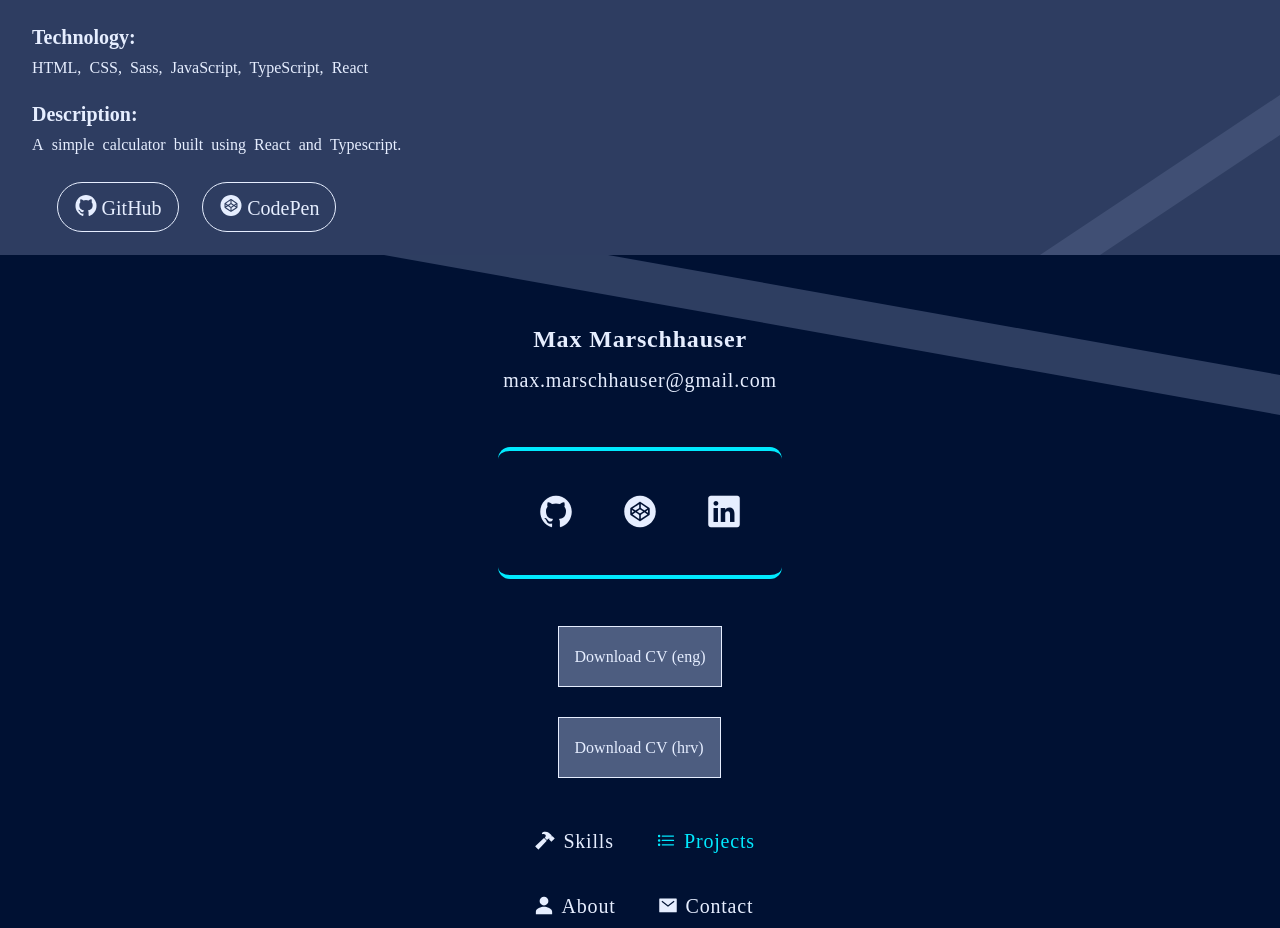
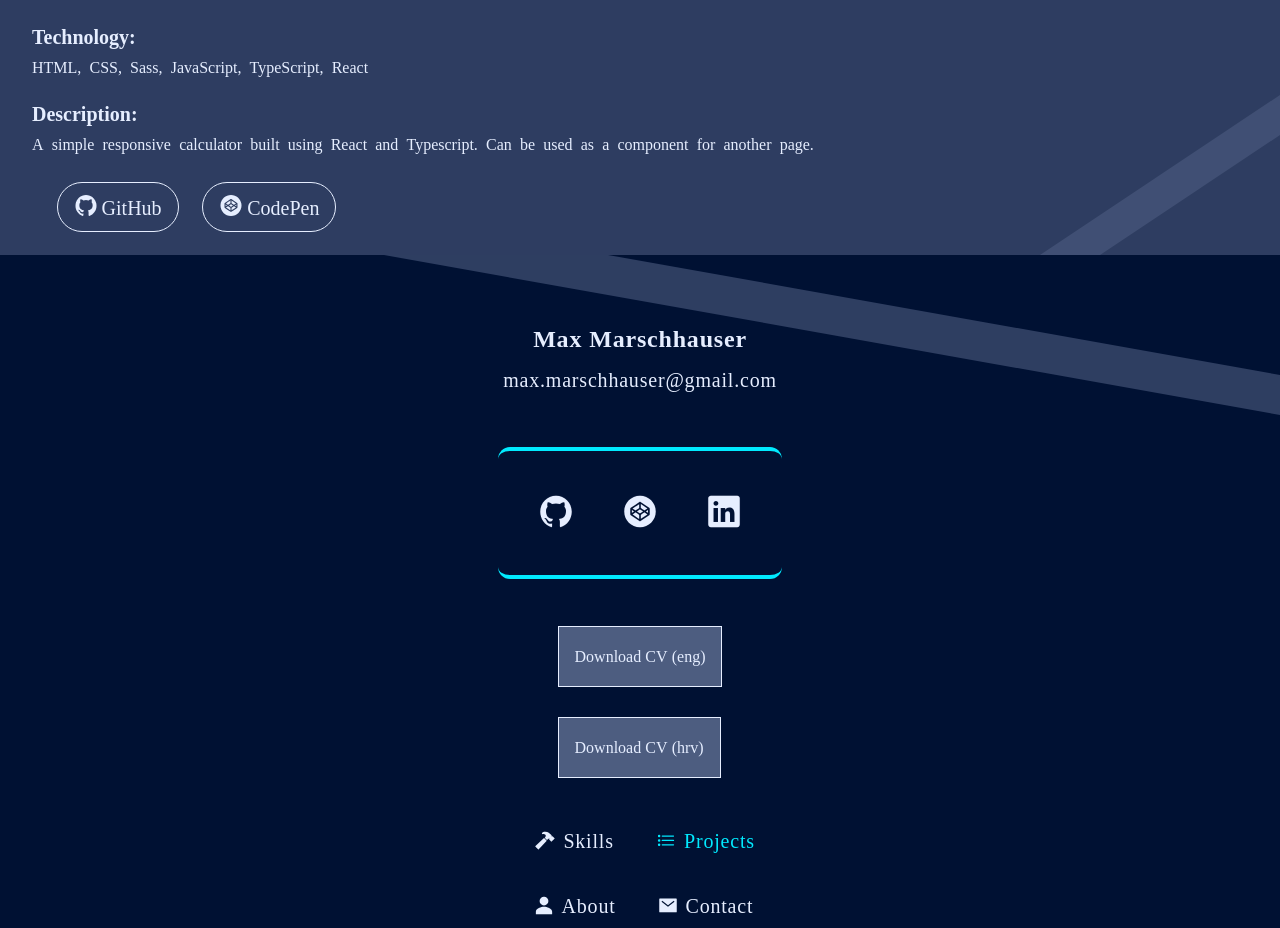
Before and after one commit to max-marschhauser/portfolio, a React (Create React App) app: page /projects in a window 1280 px wide. Shown: the part 8906-9834 px from the top of the page. Built offline with nearby package versions, Linux system fonts and the light colour scheme.

Commit message:
project description update

```diff
--- a/src/data/projectsPageList.js
+++ b/src/data/projectsPageList.js
@@ -317,7 +317,8 @@ const projectsData = [
 		],
 		name: "TypeScript Simple Calculator",
 		technology: "HTML, CSS, Sass, JavaScript, TypeScript, React",
-		description: "A simple calculator built using React and Typescript.",
+		description:
+			"A simple responsive calculator built using React and Typescript. Can be used as a component for another page.",
 		githubLink: "https://github.com/max-marschhauser/typescript-simple-calculator",
 		codepenLink: "https://codepen.io/max-marschhauser/pen/jOvoEQq",
 	},
```
